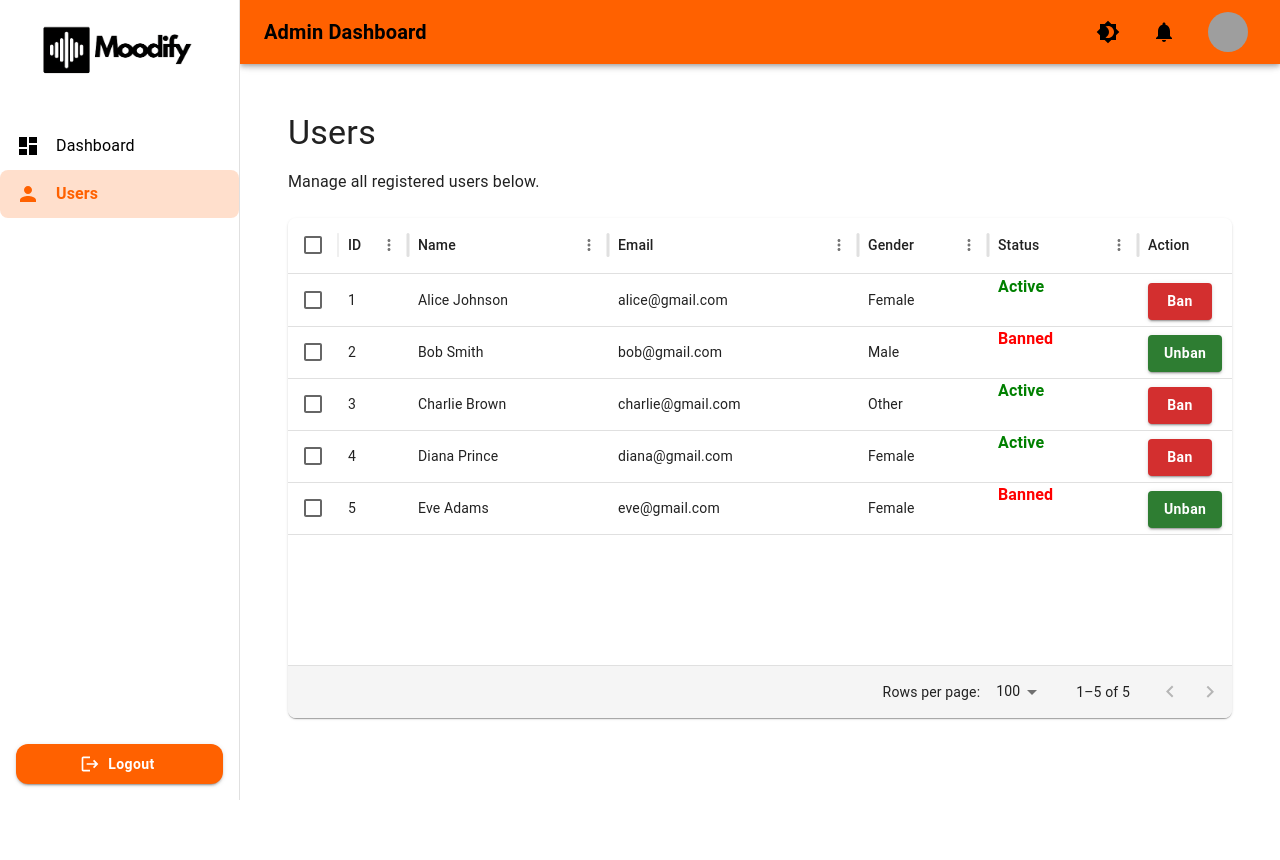
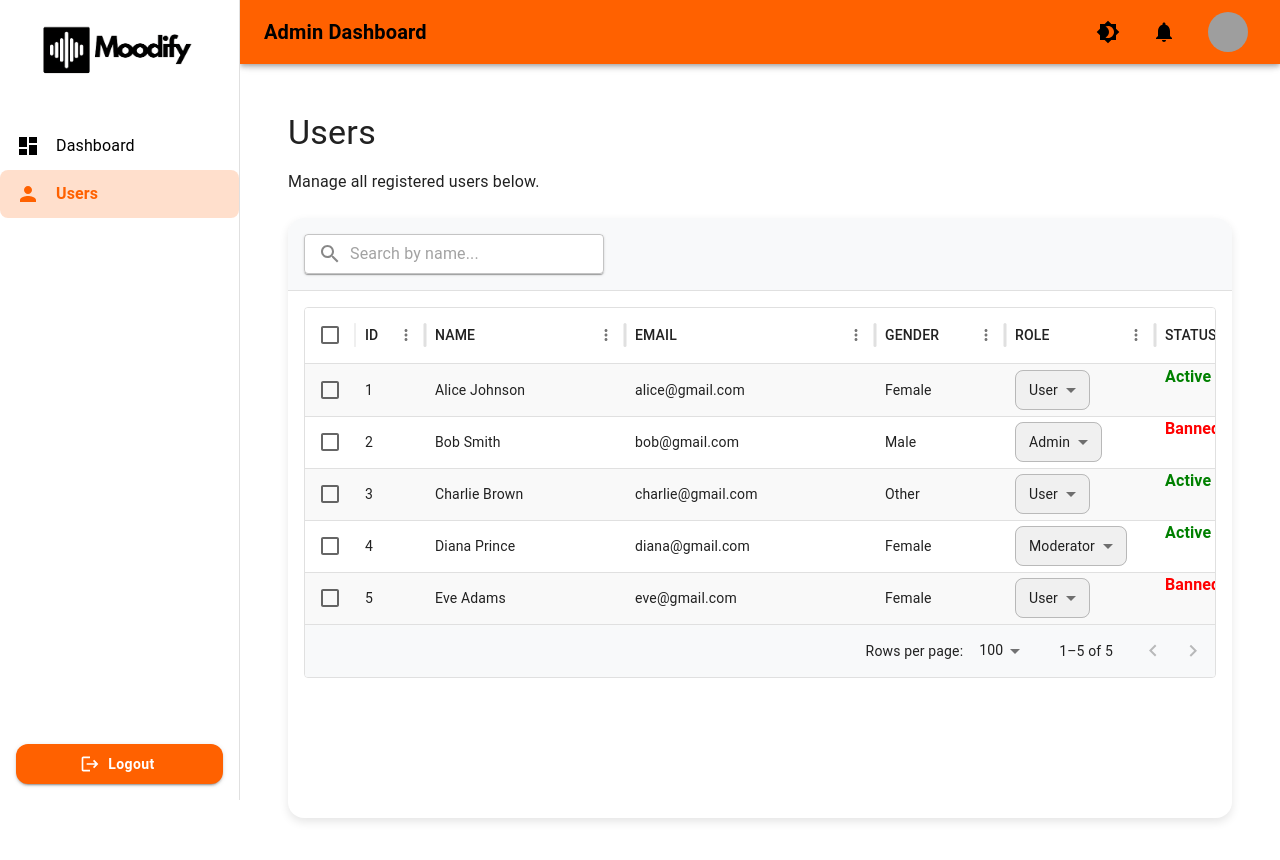
Before and after one commit to hananeltassa/Moodify-website, a React (Create React App) app: page /users in a window 1280 px wide. Shown: the top 860 px of the page. Before the commit the page ends 800 px from the top, so only its background shows below. Built offline with nearby package versions, Linux system fonts and the light colour scheme; grey boxes are pictures that could not be loaded.

Commit message:
Updated UsersTable Component

```diff
--- a/src/components/UsersTable/index.jsx
+++ b/src/components/UsersTable/index.jsx
@@ -1,17 +1,22 @@
 import React, { useState } from "react";
 import { DataGrid } from "@mui/x-data-grid";
-import { Box, Button, Tooltip, Typography } from "@mui/material";
+import { Box, Button, Tooltip, Typography, MenuItem, Select, TextField, InputAdornment, IconButton, Paper,} from "@mui/material";
+import BanIcon from "@mui/icons-material/Block";
+import UnbanIcon from "@mui/icons-material/CheckCircle";
+import SearchIcon from "@mui/icons-material/Search";
+import ClearIcon from "@mui/icons-material/Clear";
 
 const UsersTable = () => {
   const [rows, setRows] = useState([
-    { id: 1, name: "Alice Johnson", email: "alice@gmail.com", gender: "Female", isBanned: false },
-    { id: 2, name: "Bob Smith", email: "bob@gmail.com", gender: "Male", isBanned: true },
-    { id: 3, name: "Charlie Brown", email: "charlie@gmail.com", gender: "Other", isBanned: false },
-    { id: 4, name: "Diana Prince", email: "diana@gmail.com", gender: "Female", isBanned: false },
-    { id: 5, name: "Eve Adams", email: "eve@gmail.com", gender: "Female", isBanned: true },
+    { id: 1, name: "Alice Johnson", email: "alice@gmail.com", gender: "Female", role: "User", isBanned: false },
+    { id: 2, name: "Bob Smith", email: "bob@gmail.com", gender: "Male", role: "Admin", isBanned: true },
+    { id: 3, name: "Charlie Brown", email: "charlie@gmail.com", gender: "Other", role: "User", isBanned: false },
+    { id: 4, name: "Diana Prince", email: "diana@gmail.com", gender: "Female", role: "Moderator", isBanned: false },
+    { id: 5, name: "Eve Adams", email: "eve@gmail.com", gender: "Female", role: "User", isBanned: true },
   ]);
 
-  // Handle ban/unban toggle
+  const [searchText, setSearchText] = useState("");
+
   const toggleBan = (id) => {
     setRows((prevRows) =>
       prevRows.map((row) =>
@@ -20,11 +25,48 @@ const UsersTable = () => {
     );
   };
 
+  const handleRoleChange = (id, newRole) => {
+    setRows((prevRows) =>
+      prevRows.map((row) =>
+        row.id === id ? { ...row, role: newRole } : row
+      )
+    );
+  };
+
+  const handleSearchClear = () => {
+    setSearchText("");
+  };
+
+  const filteredRows = rows.filter((row) =>
+    row.name.toLowerCase().includes(searchText.toLowerCase())
+  );
+
   const columns = [
     { field: "id", headerName: "ID", width: 70 },
     { field: "name", headerName: "Name", width: 200 },
     { field: "email", headerName: "Email", width: 250 },
     { field: "gender", headerName: "Gender", width: 130 },
+    {
+      field: "role",
+      headerName: "Role",
+      width: 150,
+      renderCell: (params) => (
+        <Select
+          value={params.row.role}
+          onChange={(e) => handleRoleChange(params.row.id, e.target.value)}
+          sx={{
+            fontSize: "14px",
+            height: "40px",
+            backgroundColor: "#f0f0f0",
+            borderRadius: "8px",
+          }}
+        >
+          <MenuItem value="User">User</MenuItem>
+          <MenuItem value="Moderator">Moderator</MenuItem>
+          <MenuItem value="Admin">Admin</MenuItem>
+        </Select>
+      ),
+    },
     {
       field: "isBanned",
       headerName: "Status",
@@ -40,14 +82,20 @@ const UsersTable = () => {
     {
       field: "action",
       headerName: "Action",
-      width: 150,
+      width: 200,
       renderCell: (params) => (
         <Tooltip title={params.row.isBanned ? "Unban User" : "Ban User"}>
           <Button
-            variant="contained"
+            variant="outlined"
             color={params.row.isBanned ? "success" : "error"}
             onClick={() => toggleBan(params.row.id)}
-            sx={{ textTransform: "none", fontWeight: "bold" }}
+            startIcon={params.row.isBanned ? <UnbanIcon /> : <BanIcon />}
+            sx={{
+              textTransform: "none",
+              fontWeight: "bold",
+              borderRadius: 2,
+              padding: "6px 12px",
+            }}
           >
             {params.row.isBanned ? "Unban" : "Ban"}
           </Button>
@@ -57,37 +105,85 @@ const UsersTable = () => {
   ];
 
   return (
+    <Paper
+      elevation={3}
+      sx={{
+        height: 600,
+        width: "100%",
+        borderRadius: 4,
+        overflow: "hidden",
+        backgroundColor: "white",
+        boxShadow: "0 4px 10px rgba(0,0,0,0.1)",
+      }}
+    >
+      {/* Header Section */}
       <Box
         sx={{
-        height: 500,
-        width: "100%",
-        backgroundColor: "white",
-        borderRadius: 2,
-        boxShadow: 1,
-        overflow: "hidden",
-        "& .MuiDataGrid-root": {
-          border: "none",
-        },
-        "& .MuiDataGrid-cell:hover": {
-          backgroundColor: "rgba(245, 245, 245, 0.8)",
-        },
-        "& .MuiDataGrid-columnHeaders": {
-          backgroundColor: "#f5f5f5",
-          fontWeight: "bold",
-        },
-        "& .MuiDataGrid-footerContainer": {
-          backgroundColor: "#f5f5f5",
-        },
+          display: "flex",
+          justifyContent: "space-between",
+          alignItems: "center",
+          p: 2,
+          borderBottom: "1px solid #e0e0e0",
+          backgroundColor: "#f8f9fa",
         }}
       >
+        <TextField
+          variant="outlined"
+          size="small"
+          placeholder="Search by name..."
+          value={searchText}
+          onChange={(e) => setSearchText(e.target.value)}
+          InputProps={{
+            startAdornment: (
+              <InputAdornment position="start">
+                <SearchIcon sx={{ color: "#888" }} />
+              </InputAdornment>
+            ),
+            endAdornment: searchText && (
+              <InputAdornment position="end">
+                <IconButton onClick={handleSearchClear}>
+                  <ClearIcon />
+                </IconButton>
+              </InputAdornment>
+            ),
+          }}
+          sx={{
+            width: 300,
+            backgroundColor: "#ffffff",
+            borderRadius: 1,
+            boxShadow: 1,
+          }}
+        />
+      </Box>
+
+      {/* DataGrid Section */}
+      <Box sx={{ flexGrow: 1, p: 2 }}>
         <DataGrid
-        rows={rows}
+          rows={filteredRows}
           columns={columns}
           pageSize={5}
           disableSelectionOnClick
           checkboxSelection
+          sx={{
+            "& .MuiDataGrid-row:nth-of-type(odd)": {
+              backgroundColor: "#f9f9f9",
+            },
+            "& .MuiDataGrid-row:hover": {
+              backgroundColor: "#f1f1f1",
+            },
+            "& .MuiDataGrid-columnHeaders": {
+              backgroundColor: "#e0e0e0",
+              fontWeight: "bold",
+              textTransform: "uppercase",
+              fontSize: 14,
+            },
+            "& .MuiDataGrid-footerContainer": {
+              backgroundColor: "#f8f9fa",
+            },
+          }}
         />
       </Box>
+    </Paper>
   );
 };
 
```
Lines whose indentation alone changed are shown as unchanged.
